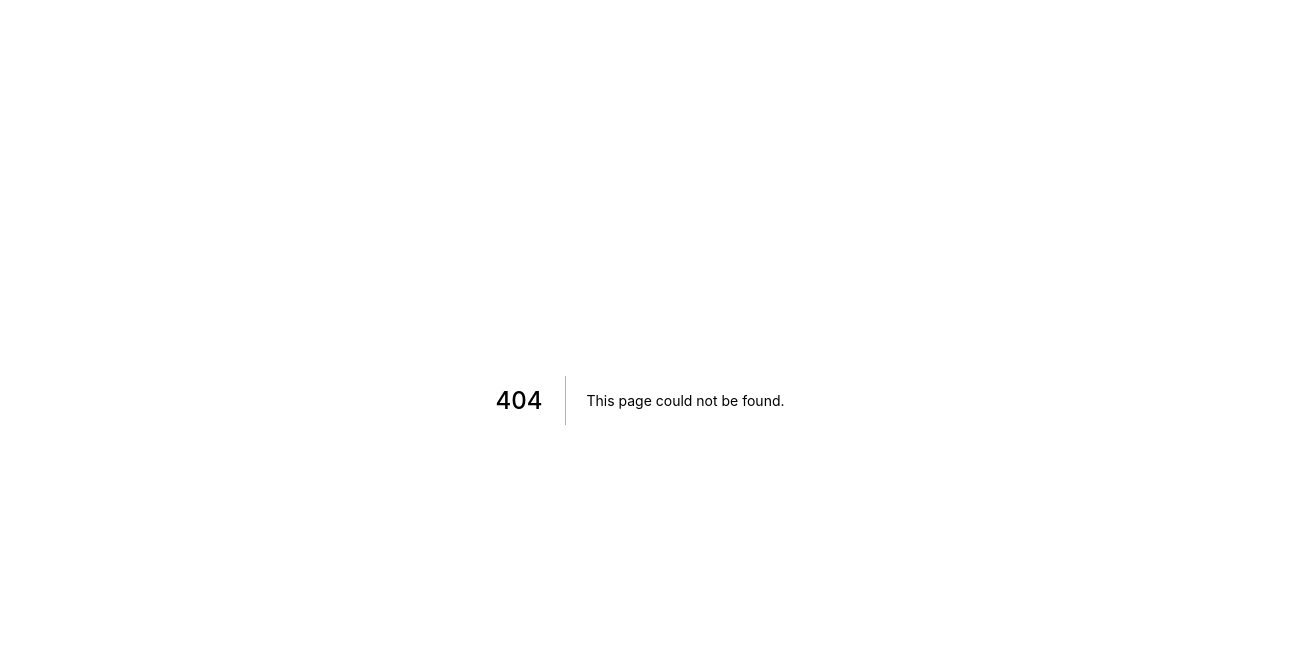
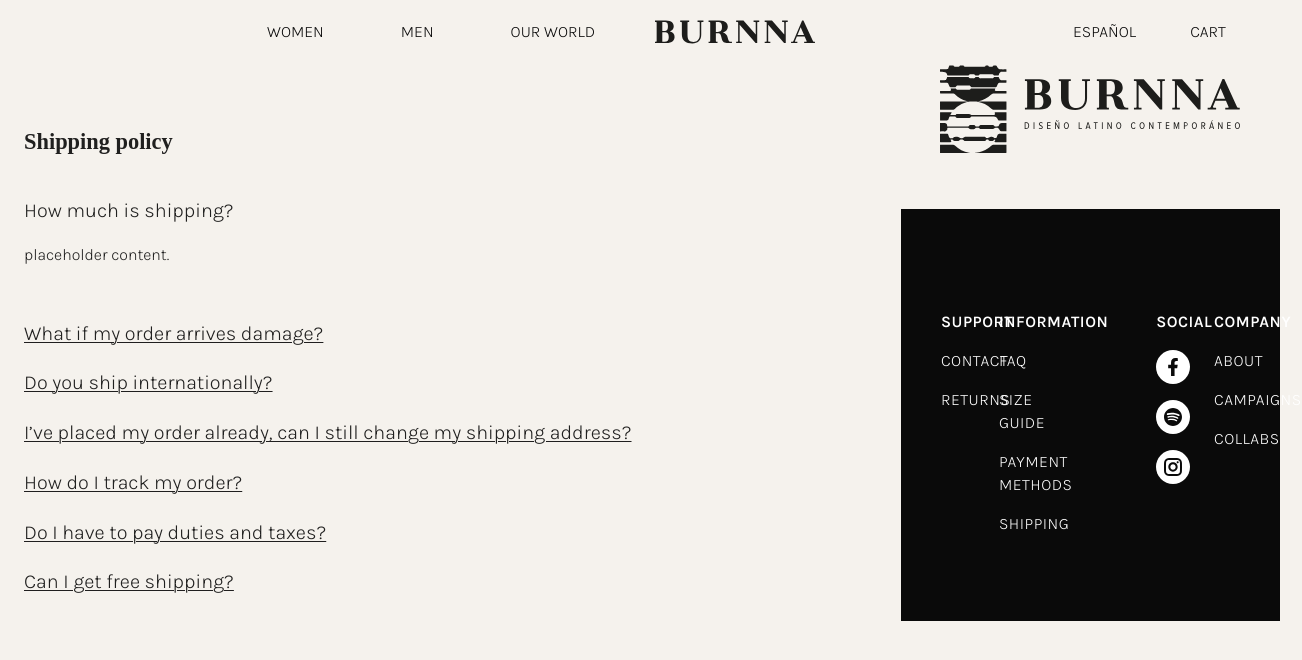
Before and after one commit to christiandp7/burnna-next-commerce, a Next.js app: page /faq/shipping-policy in a window 1280 px wide. Before the commit this address had no page. Shown: the top 660 px of the page, 1302 px wide, since content can reach past the window. Built offline with nearby package versions, Linux system fonts and the light colour scheme.

Commit message:
:lipstick: Add Shipping Policy page

```diff
--- a/burnna/data/index.ts
+++ b/burnna/data/index.ts
@@ -1 +1,2 @@
 export { default as returnPolicyFaqs } from './returnPolicyFaqs'
+export { default as shippingPolicyFaqs } from './shippingPolicyFaqs'
--- /dev/null
+++ b/burnna/data/shippingPolicyFaqs.tsx
@@ -0,0 +1,97 @@
+import Typography from '@material-ui/core/Typography'
+
+const shippingPolicyFaqs = [
+	{
+		summary: 'How much is shipping?',
+		details: <Typography paragraph>placeholder content.</Typography>,
+	},
+	{
+		summary: 'What if my order arrives damage?',
+		details: (
+			<>
+				<Typography paragraph>
+					Orders are usually processed and shipped within 3 to 5 business days after
+					they are placed. It can sometimes take an additional 2 to 3 business days
+					during peak holiday season, *extrabusy* sales periods, or in cases of any
+					unforeseen natural calamities or Enhanced Community Quarantine (ECQ).
+				</Typography>
+			</>
+		),
+	},
+	{
+		summary: 'Do you ship internationally? ',
+		details: (
+			<>
+				<Typography paragraph>
+					For the moment, we ship to Ecuador, Dominican Republic, Puerto Rico and
+					Colombia. We’re working to ship worldwide! Sing up to our newsletter for to
+					hear it first!
+				</Typography>
+				<Typography paragraph>Colombia, Ecuador & Dominican Republic:</Typography>
+				<Typography paragraph>
+					Standard orders are typically processed between 3-8 business days. Orders
+					are in transit business days only. Please be aware that at times,
+					unexpected delays may occur which BURNNA has no control over and is not
+					responsible for.
+				</Typography>
+				<Typography paragraph>
+					Orders cannot be cancelled after they have been confirmed through our
+					website. As soon as we process your order and your package has left, you
+					will receive a shipping confirmation email including a tracking number. If
+					you’re having trouble with your order, please don’t hesitate to contact us.
+				</Typography>
+			</>
+		),
+	},
+	{
+		summary: 'I’ve placed my order already, can I still change my shipping address?',
+		details: (
+			<>
+				<Typography paragraph>Placeholder content.</Typography>
+			</>
+		),
+	},
+	{
+		summary: 'How do I track my order?',
+		details: (
+			<>
+				<Typography paragraph>
+					Once your order is processed you will receive a confirmation email from
+					BURNNA with tracking information.
+				</Typography>
+			</>
+		),
+	},
+	{
+		summary: 'Do I have to pay duties and taxes?',
+		details: (
+			<>
+				<Typography paragraph>
+					International customers please be aware that your country may be subject to
+					additional taxes, customs duties and fees levied by the destination
+					country. NAGNATA is under no responsibility to accept a return, nor issue a
+					refund, where the customer has declined to pay these fees.
+				</Typography>
+				<Typography paragraph>
+					Shipments which are rejected by the receiver may result in the customer
+					incurring a redirection fee. If the package is returned to NAGNATA, the
+					customer forfeits the original shipping cost.
+				</Typography>
+			</>
+		),
+	},
+	{
+		summary: 'Can I get free shipping?',
+		details: (
+			<>
+				<Typography paragraph>
+					No. We are a small business + do not have big margins on our products which
+					would factor in shipping costs, therefore we cannot absorb the cost of
+					complimentary shipping or returns.
+				</Typography>
+			</>
+		),
+	},
+]
+
+export default shippingPolicyFaqs
--- /dev/null
+++ b/pages/faq/shipping-policy.tsx
@@ -0,0 +1,19 @@
+import React, { FC } from 'react'
+import Container from '@material-ui/core/Container'
+import { FAQLayout } from '@burnna/layouts'
+import { FAQHeading, FAQAccordion } from '@burnna/components'
+// data
+import { shippingPolicyFaqs } from '@burnna/data'
+
+const ShippingPolicy: FC = () => {
+	return (
+		<FAQLayout top="30px" mobTop="30px" alignItemsCenter>
+			<Container>
+				<FAQHeading>Shipping policy</FAQHeading>
+				<FAQAccordion faqs={shippingPolicyFaqs} />
+			</Container>
+		</FAQLayout>
+	)
+}
+
+export default ShippingPolicy
```
